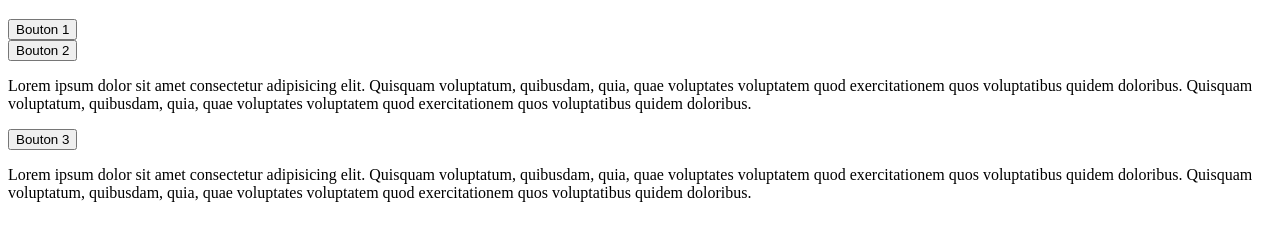
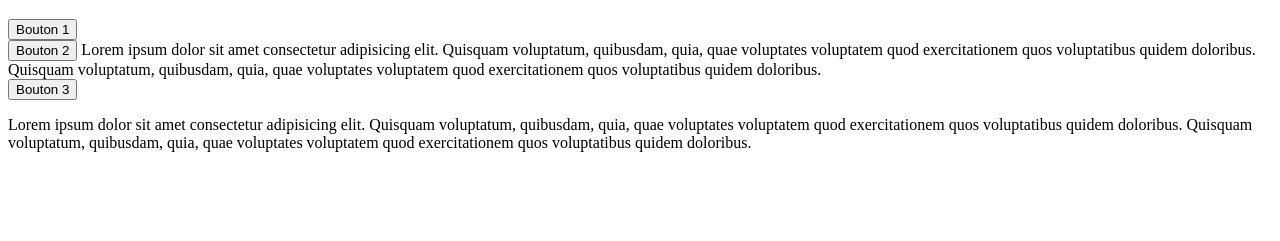
Before and after one commit to MMI-SAE-105/2023-r113-tp3-accordeons-saltini-axel, a plain HTML site: page 01-accordeon-booleen.html in a window 1280 px wide. Both pictures are taken after a click on the button "Bouton 2". Shown: the part 61-302 px from the top of the page. Drawn offline with nearby package versions, Linux system fonts and the light colour scheme.

Commit message:
bouton 2

```diff
--- a/01-accordeon-booleen.html
+++ b/01-accordeon-booleen.html
@@ -25,14 +25,16 @@
       </div>
     </section>
     <section>
-      <button>Bouton 2</button>
-      <p>
-        Lorem ipsum dolor sit amet consectetur adipisicing elit. Quisquam
-        voluptatum, quibusdam, quia, quae voluptates voluptatem quod
-        exercitationem quos voluptatibus quidem doloribus. Quisquam
-        voluptatum, quibusdam, quia, quae voluptates voluptatem quod
-        exercitationem quos voluptatibus quidem doloribus.
-      </p>
+      <div x-data="{ open: false }">
+        <button @click="open = ! open">Bouton 2</button>
+
+        <span x-show="open" x-transition>
+          Lorem ipsum dolor sit amet consectetur adipisicing elit. Quisquam
+          voluptatum, quibusdam, quia, quae voluptates voluptatem quod
+          exercitationem quos voluptatibus quidem doloribus. Quisquam
+          voluptatum, quibusdam, quia, quae voluptates voluptatem quod
+          exercitationem quos voluptatibus quidem doloribus. </span>
+      </div>
     </section>
     <section>
       <button>Bouton 3</button>
```
